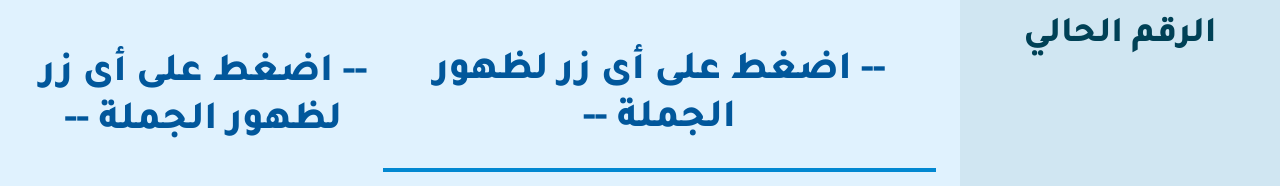
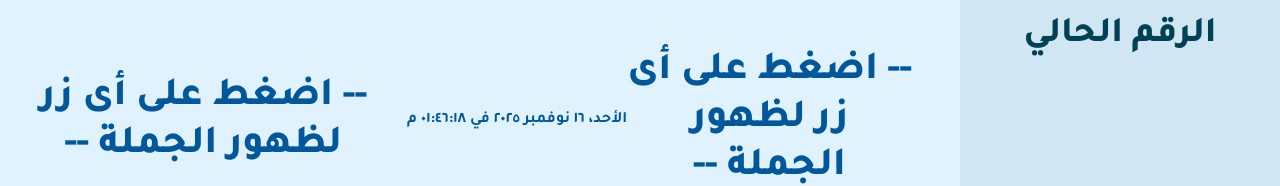
Before and after one commit to ledooooo/queue, a plain HTML site: page display.html in a window 1280 px wide. Shown: the top 186 px of the page. Drawn offline with nearby package versions, Linux system fonts and the light colour scheme; no server answers.

Commit message:
Update display.html

```diff
--- a/display.html
+++ b/display.html
@@ -142,6 +142,26 @@
       }
     });
 
+/* ---------- عرض التاريخ والتوقيت الحيّ بجوار الجملة ---------- */
+function updateDateTime() {
+  const now = new Date();
+  const options = {
+    weekday : 'long',   // اسم اليوم
+    year    : 'numeric',
+    month   : 'long',   // اسم الشهر
+    day     : 'numeric',
+    hour    : '2-digit',
+    minute  : '2-digit',
+    second  : '2-digit'
+  };
+  document.getElementById('dateTime').textContent =
+    now.toLocaleString('ar-EG', options); // تنسيق عربي كامل
+}
+updateDateTime(); // أول تحديث
+setInterval(updateDateTime, 1000); // تحديث كل ثانية
+
+
+
     /* ---------- مشغل متسلسل (فيديو + صور) من مجلد media/ على GitHub ---------- */
     const mediaBase = './media/'; // غيّرها لرابطك
     // أو لو على نفس السيرفر: const mediaBase = './media/';
```
